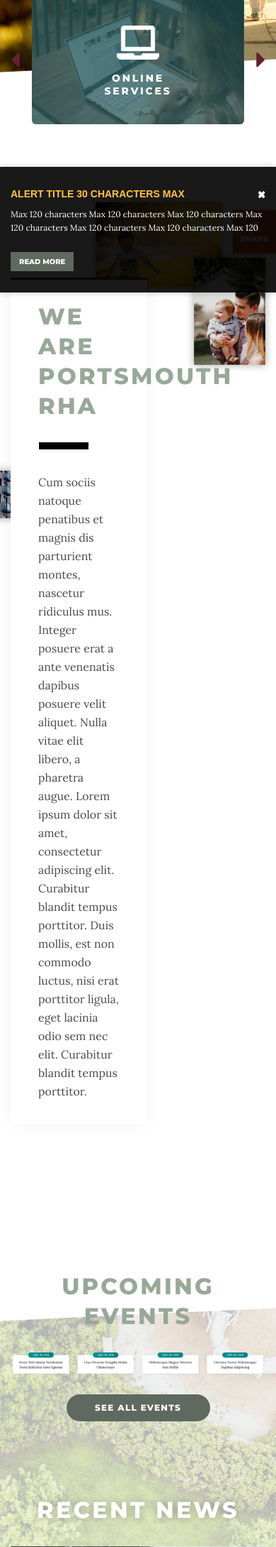
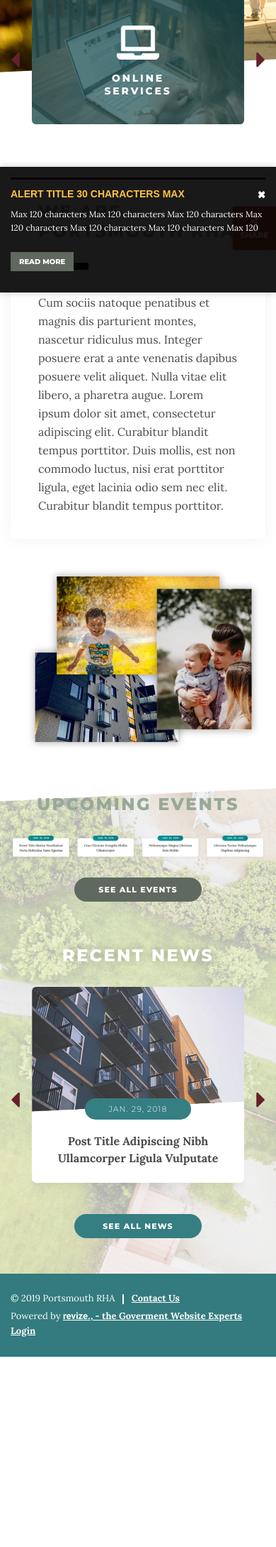
Before and after one commit to Chrisyango/Portsmouth-RHA-VA, a PHP site: page / in a window 390 px wide. Shown: the part 432-2611 px from the top of the page at 71% size. After the commit the page ends 2343 px from the top, so only its background shows below. Run offline with PHP 8.4, Linux system fonts and the light colour scheme; some libraries are stand-ins or nearby versions.

Commit message:
finished media queries

```diff
--- a/_assets_/css/layout.css
+++ b/_assets_/css/layout.css
@@ -247,7 +247,8 @@ a.quick-link span {position: absolute; top: 50%; left: 50%; transform: translate
 #we-are {padding: 81px 0 115px;}
 #we-are-info {position: relative; border-top: 3px solid #67202b; width: 53.7%; padding: 11px 39px 34px; box-shadow: 0px 1px 21px 0px rgba(0, 0, 0, 0.05); background-color: #fff; z-index: 10;}
 #we-are-info h2 {position: relative; font-family: 'Montserrat'; font-size: 32px; line-height: 42px; letter-spacing: 0.1em; font-weight: 800; text-transform: uppercase; color: #98a898; margin-bottom: 73px;}
-#we-are-info h2:after {content: ''; position: absolute; bottom: -40px; left: 1px; width: 70px; height: 10px; background-color: black;}
+#we-are-info h2:after {content: ''; position: absolute; bottom: -40px; left: 1px; width: 70px; height: 10px; background-image: -moz-linear-gradient( -35deg, rgb(92,92,92) 0%, rgb(17,17,17) 100%); background-image: -webkit-linear-gradient( -35deg, rgb(92,92,92) 0%, rgb(17,17,17) 100%); background-image: -ms-linear-gradient( -35deg, rgb(92,92,92) 0%, rgb(17,17,17) 100%);}
+
 #we-are-info p {font-size: 16px; line-height: 26px; color:#4b4b4b; margin: 0;}
 
 #we-are .img-container {position: absolute; top: 0; right: 0; width: 53.5%;}
@@ -268,13 +269,17 @@ a.quick-link span {position: absolute; top: 50%; left: 50%; transform: translate
 #news {position: relative; text-align: center; padding: 272px 0 110px; margin-top: -188px;}
 #news>.whitespace {top: 0; left: 0; width: 100%; height: 75px; transform: scale(-1);}
 #news-overlay {position: absolute; top: 0; left: 0; bottom: 0; right: 0; background-color: #fff; opacity: 0.7;}
-#news .container {position: relative; width: 1500px; z-index: 1;}
+#news .container {position: relative; width: 1500px; max-width: calc(100% - 60px); z-index: 1;}
 #news h2 {font-family: 'Montserrat'; font-size: 32px; line-height: 42px; letter-spacing: 0.1em; font-weight: 800; text-transform: uppercase; color :#fff; text-shadow: 0px 0px 12.22px rgba(0, 0, 0, 0.27);}
-#news a.btn {font-family: 'Montserrat'; font-size: 12px; letter-spacing: 0.1em; margin-top: 40px; padding: 0; width: 190px; height: 38px; line-height: 38px; background-color: #357e82; border-radius: 25px;}
+#news a.btn {font-family: 'Montserrat'; font-size: 12px; letter-spacing: 0.1em; margin-top: 17px; padding: 0; width: 190px; height: 38px; line-height: 38px; background-color: #357e82; border-radius: 25px;}
 
-a.news-link {display: block; text-decoration: none; background-color: #fff;}
+#news-links .owl-prev,
+#news-links .owl-next {position: absolute; top: 50%; left: -30px; transform: translateY(-50%); font-size:36px; color:#66202a;}
+#news-links .owl-next {left: unset; right: -30px;}
+#news-links .owl-height {height: 350px!important}
+a.news-link {display: block; text-decoration: none; background-color: #fff; box-shadow: 0px 1px 16px 0px rgba(0, 0, 0, 0.1); border-radius: 6px;}
 .news-link-content {position: relative; top: -23px;}
-.news-link-img {position: relative; width: 100%; height: 223px;}
+.news-link-img {position: relative; width: 100%; height: 223px; border-radius: 6px 6px 0 0;}
 .news-link-img .whitespace {bottom: 0; left: 0; width: 100%; height: 23px;}
 .news-link span {display: inline-block; font-family: 'Montserrat'; font-size: 12px; line-height: 30px; width: 150px; height: 30px; letter-spacing: 0.1em; text-transform: uppercase; color :#fff; background-color: #357e82; border-radius: 25px;}
 .news-link h3 {font-size: 18px; line-height: 28px; font-weight: 700; text-transform: capitalize; color: #4b4b4b; margin: 18px 0 0; padding: 0 50px;}
@@ -391,6 +396,15 @@ footer .container {width: 1200px;}
 
 }
 
+@media only screen and (max-width:1280px) {
+
+	/*--------------- #we-are ---------------*/
+	#we-are .img-container div:nth-child(3) {width: 67.4%; padding-bottom: 47.4%; top: 190px; right: 240px;}
+
+	/*--------------- #news ---------------*/
+	.news-link h3 {padding: 0 25px;}
+}
+
 @media only screen and (max-width:991px) {
 
 	/* rz form tables - without page scope this targets editforms and makes
@@ -399,7 +413,7 @@ footer .container {width: 1200px;}
 	#freeform #formwizziwmorf tr,#freeform #formwizziwmorf tr td{display:block!important}
 	#freeform #formwizziwmorf tr table tr{display:table-row!important}
 	#freeform #formwizziwmorf tr table td{display:table-cell!important}
-	.floating-share-btn{top:unset;bottom:55px;padding:10.5px;font-size:11px}
+	.floating-share-btn{top:unset;bottom:60px;padding:10.5px;font-size:11px}
 
 
 	/*--------------- #nav ---------------*/
@@ -435,8 +449,22 @@ footer .container {width: 1200px;}
 	#flyout ul span{width:100%}
 	#flyout li:hover > ul{display:none}
 
+
 	/*--------------- #slider ---------------*/
 	#slider .container {width: unset; left: unset;}
+
+
+	/*--------------- #we-are ---------------*/
+	#content {margin-top: -60px;}
+	#we-are {padding: 0;}
+	#we-are-info {width: 100%;}
+	#we-are .img-container {position: relative; width: 100%; height: 700px;}
+	#we-are .img-container div:nth-child(1) {width: 64%; padding-bottom: 38.5%; top: 50%; right: 50%; transform: translate(50%, -70%); z-index: 2}
+	#we-are .img-container div:nth-child(2) {width: 37.2%; padding-bottom: 55.2%; top: 50%; right: 50%; transform: translate(120%, -40%); z-index: 3}
+	#we-are .img-container div:nth-child(3) {width: 56.2%; padding-bottom: 35.2%; top: 50%; right: 50%; transform: translate(28%, 8%); z-index:1}
+
+	/*--------------- footer ---------------*/
+	footer {padding: 20px 0;}
 
 }
 
@@ -455,6 +483,23 @@ footer .container {width: 1200px;}
 	#slider h1 {font-size: 40px; line-height: 48px;}
 	#slider h1 span {font-size: 22px; line-height: 22px;}
 
+	/*--------------- #we-are ---------------*/
+	#we-are .img-container {height: 450px;}
+	#we-are-info h2 {font-size: 28px; line-height: 36px;}
+
+	/*--------------- #events ---------------*/
+	#events h2 {font-size: 28px; line-height: 36px;}
+	#events a.btn {font-size: 11px; width: 180px; height: 34px; line-height: 34px;}
+
+	/*--------------- #news ---------------*/
+	#news {padding: 230px 0 50px;}
+	#news h2 {font-size: 28px; line-height: 36px;}
+	#news a.btn {font-size: 11px; width: 180px; height: 34px; line-height: 34px;}
+
+	/*--------------- footer ---------------*/
+	#contact-info,
+	#revize {float: none;margin: 5px 0;}
+
 }
 
 /* Mobile Landscape Size to Tablet Portrait (devices and browsers) */
@@ -472,6 +517,28 @@ footer .container {width: 1200px;}
 	#slider h1 {font-size: 30px; line-height: 36px;}
 	#slider h1 span {font-size: 20px; line-height: 20px;}
 
+	/*--------------- #we-are ---------------*/
+	#we-are .img-container {height: 300px;}
+	#we-are-info h2 {font-size: 24px; line-height: 28px;}
+
+	/*--------------- #news ---------------*/
+	.news-link-img {height: 180px;}
+	.news-link h3 {padding: 0 15px;}
+	#news h2 {font-size: 24px; line-height: 28px;}
+	#news a.btn {margin: 0;}
+
+	#news-links .owl-height {height: 320px!important;}
+	.news-link span {font-size: 11px;}
+	.news-link h3 {font-size: 16px; line-height: 24px;}
+
+	/*--------------- #events ---------------*/
+	#events {padding: 40px 0 0}
+	#events h2 {font-size: 24px; line-height: 28px;}
+	#events a.btn {font-size: 11px; width: 180px; height: 34px; line-height: 34px;}
+
+	/*--------------- footer ---------------*/
+	#revize>a {display: block; margin: 0;}
+	#revize>a:after {display: none;}
 }
 
 @media print {
--- a/_assets_/js/scripts.js
+++ b/_assets_/js/scripts.js
@@ -339,11 +339,8 @@
 				0: {
 					items: newsLinkItems(1),
 				},
-				500: {
+				800: {
 					items: newsLinkItems(2),
-				},
-				800: {
-					items: newsLinkItems(3),
 				},
 				1200: {
 					items: newsLinkItems(3),
--- a/index.php
+++ b/index.php
@@ -240,7 +240,7 @@
 			<div class="container">
 				<h2>recent news</h2>
 				<div id="news-links" class="owl-carousel">
-					<a class="news-link">
+					<a href="./" class="news-link">
 						<div class="news-link-img" style="background:url('./_assets_/images/news1.jpg') center no-repeat;background-size:cover;">
 							<div class="whitespace" style="background:url('./_assets_/images/whitespace.png') center no-repeat;background-size:cover"></div>
 						</div>
@@ -249,7 +249,7 @@
 							<h3>post title adipiscing nibh ullamcorper ligula vulputate</h3>
 						</div><!-- /.news-link-content -->
 					</a><!-- /.news-link -->
-					<a class="news-link">
+					<a href="./" class="news-link">
 						<div class="news-link-img" style="background:url('./_assets_/images/news2.jpg') center no-repeat;background-size:cover;">
 							<div class="whitespace" style="background:url('./_assets_/images/whitespace.png') center no-repeat;background-size:cover"></div>
 						</div>
@@ -258,7 +258,7 @@
 							<h3>pharetra consectetur commodo condimentum ullamcorper</h3>
 						</div><!-- /.news-link-content -->
 					</a><!-- /.news-link -->
-					<a class="news-link">
+					<a href="./" class="news-link">
 						<div class="news-link-img" style="background:url('./_assets_/images/news3.jpg') center no-repeat;background-size:cover;">
 							<div class="whitespace" style="background:url('./_assets_/images/whitespace.png') center no-repeat;background-size:cover"></div>
 						</div>
```
